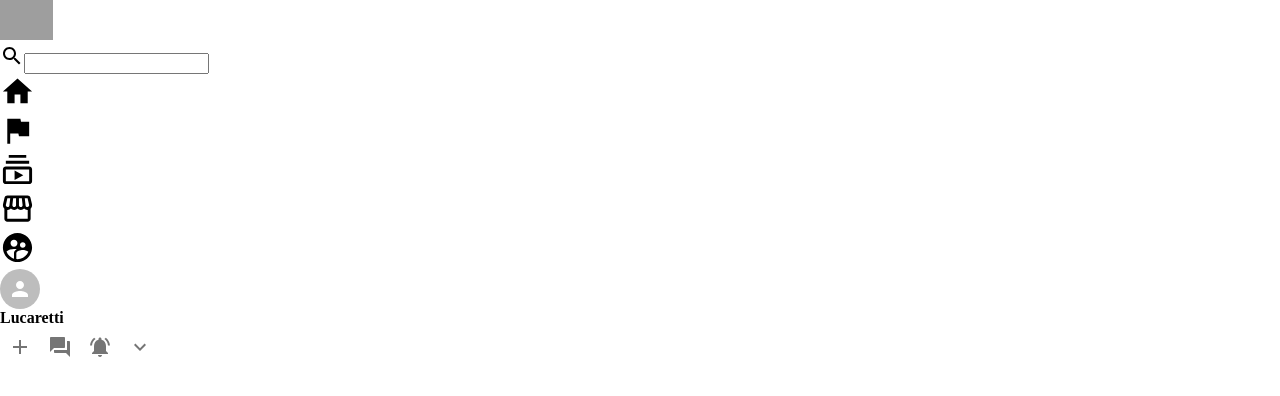
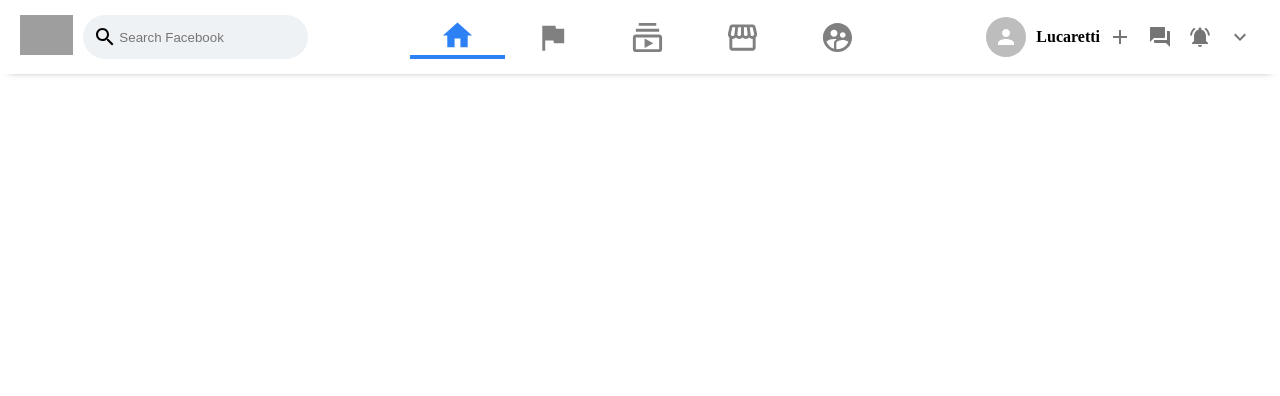
Before and after one commit to lukaszprotosawicki/facebook-clone, a React (Create React App) app: page / in a window 1280 px wide. Shown: the top 396 px of the page. Built offline with nearby package versions, Linux system fonts and the light colour scheme; grey boxes are pictures that could not be loaded.

Commit message:
add header styles

```diff
--- a/src/Header.css
+++ b/src/Header.css
@@ -1,3 +1,84 @@
+.header {
+  display: flex;
+  padding: 15px 20px;
+  justify-content: space-between;
+  position: sticky;
+  background-color: white;
+  z-index: 100;
+  top: 0;
+  box-shadow: 0px 5px 8px -9px rgba(0, 0, 0, 0.75);
+}
+
+.header__left {
+  display: flex;
+  justify-content: space-evenly;
+}
+
+.header__input {
+  display: flex;
+  align-items: center;
+  background-color: #eff2f5;
+  padding: 10px;
+  margin-left: 10px;
+  border-radius: 999px;
+}
+
 .header__left > img {
   height: 40px;
 }
+
+.header__input > input {
+  border: none;
+  background-color: transparent;
+  outline-width: 0;
+}
+
+.header__center {
+  display: flex;
+  flex: 1;
+  justify-content: center;
+}
+
+.header__option > .MuiSvgIcon-root {
+  color: gray;
+}
+
+.header__option:hover > .MuiSvgIcon-root {
+  color: #2e81f4;
+}
+
+.header__option--active > .MuiSvgIcon-root {
+  color: #2e81f4;
+}
+
+.header__option--active {
+  border-bottom: 4px solid #2e81f4;
+}
+
+.header__option {
+  display: flex;
+  align-items: center;
+  padding: 0 30px;
+  cursor: pointer;
+}
+
+.header__option:hover {
+  background-color: #eff2f5;
+  border-radius: 10px;
+  align-items: center;
+  padding: 0 30px;
+  border-bottom: none;
+}
+
+.header__info {
+  display: flex;
+  align-items: center;
+}
+
+.header__info > h4 {
+  margin-left: 10px;
+}
+
+.header__right {
+  display: flex;
+}
--- a/src/Header.js
+++ b/src/Header.js
@@ -22,11 +22,11 @@
         />
         <div className="header__input">
           <SearchIcon />
-          <input type="text" />
+          <input placeholder="Search Facebook" type="text" />
         </div>
       </div>
-      <div className="header__middle">
-        <div className="header__option">
+      <div className="header__center">
+        <div className="header__option header__option--active">
           <HomeIcon fontSize="large" />
         </div>
         <div className="header__option">
```
